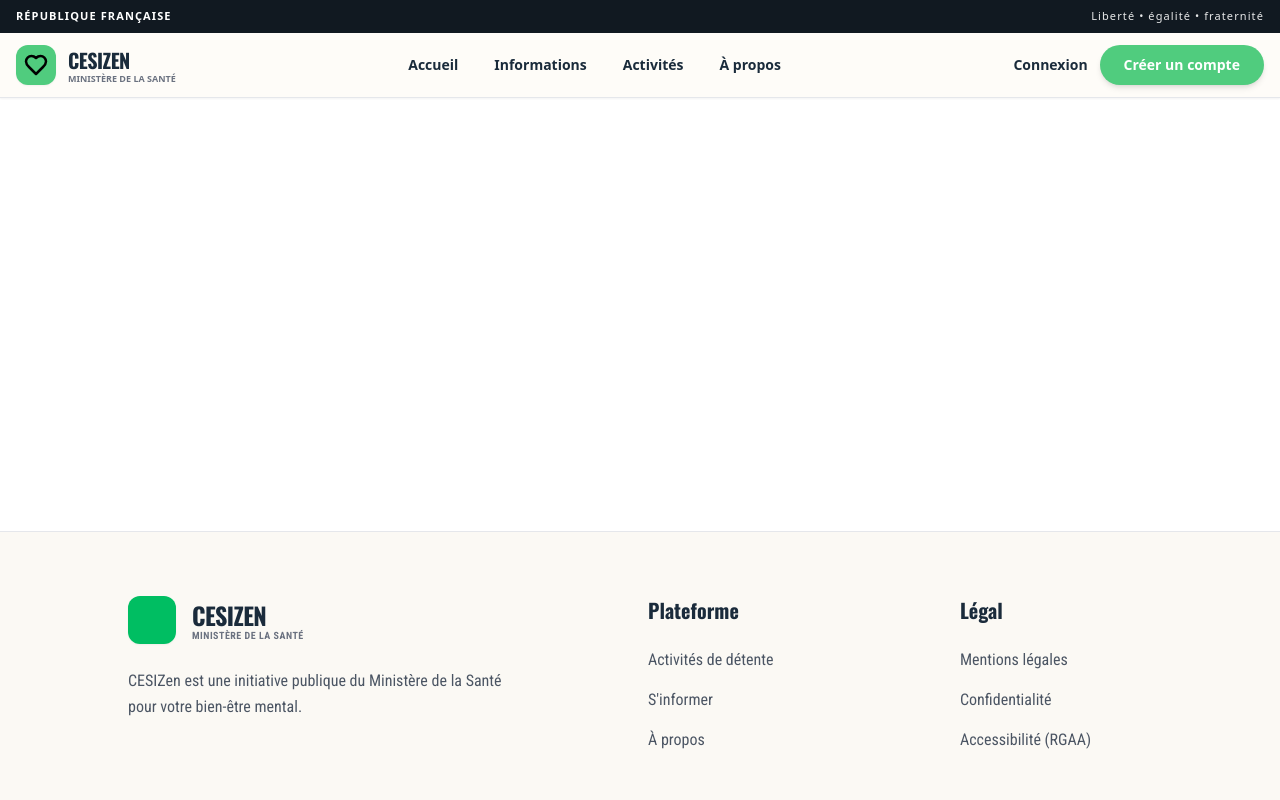
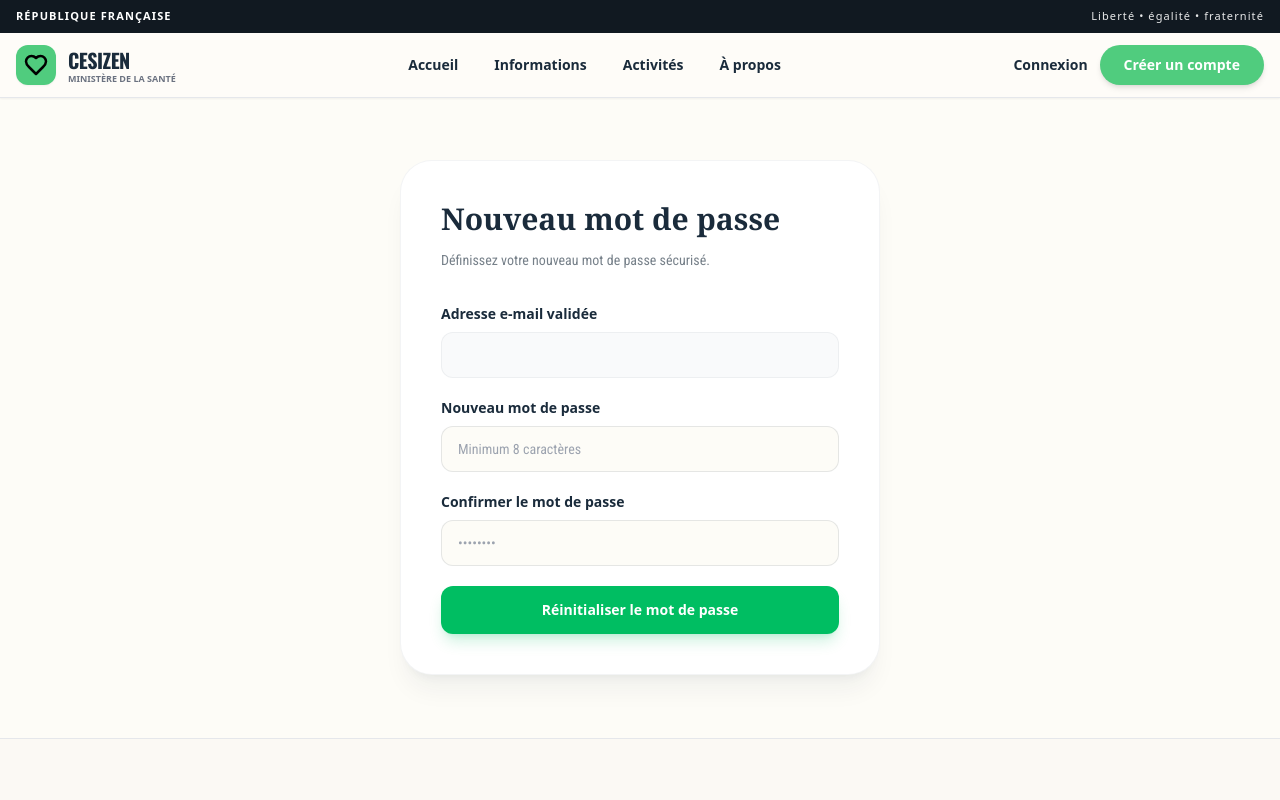
Before and after one commit to johanaT09/cesizen-web, a Nuxt app: page /auth/reset-password in a window 1280 px wide. Shown: the top 800 px of the page. Built offline with nearby package versions, Linux system fonts and the light colour scheme.

Commit message:
Fix: mot de passe oublie #99

```diff
--- /dev/null
+++ b/app/pages/auth/forgot-password.vue
@@ -0,0 +1,71 @@
+<template>
+    <div class="min-h-[80vh] flex items-center justify-center bg-backgroundPrimary px-4 py-12">
+        <div
+            class="bg-textSecondary p-8 md:p-10 rounded-[32px] shadow-xl shadow-textPrimary/5 w-full max-w-[480px] border border-textPrimary/5">
+
+            <div class="mb-6">
+                <NuxtLink to="/auth/login"
+                    class="text-textVert hover:underline inline-flex items-center gap-2 text-sm font-body">
+                    <BaseIcon name="arrow-left" customClass="h-4 w-4" /> Retour à la connexion
+                </NuxtLink>
+            </div>
+
+            <div class="mb-8">
+                <h1 class="text-textPrimary text-3xl font-serif font-bold mb-3">Mot de passe oublié</h1>
+                <p class="text-textPrimary/60 text-sm leading-relaxed font-body">
+                    Saisissez votre adresse e-mail pour recevoir un lien de réinitialisation.
+                </p>
+            </div>
+
+            <form @submit.prevent="handleSubmit" class="space-y-5">
+                <div class="space-y-2">
+                    <label for="email" class="block text-sm font-bold text-textPrimary">Adresse e-mail</label>
+                    <input id="email" type="email" v-model="email" placeholder="johana.terrier@viacesi.fr"
+                        class="w-full px-4 py-3 rounded-xl bg-backgroundPrimary border border-textPrimary/10 focus:border-buttonPrimary focus:ring-2 focus:ring-buttonPrimary/20 outline-none transition-all text-sm text-textPrimary font-body"
+                        required />
+                </div>
+
+                <p v-if="statusMessage" class="text-xs font-bold p-3 rounded-xl text-center font-body"
+                    :class="statusType === 'success' ? 'bg-textVert/10 text-textVert' : 'bg-red-500/10 text-red-500'">
+                    {{ statusMessage }}
+                </p>
+
+                <button type="submit" :disabled="loading"
+                    class="w-full bg-buttonPrimary hover:bg-buttonPrimaryDegrade1 text-textSecondary font-bold py-3.5 rounded-xl shadow-lg shadow-buttonPrimary/20 transition-all active:scale-[0.98] text-sm disabled:opacity-50">
+                    {{ loading ? 'Envoi en cours...' : 'Envoyer la demande' }}
+                </button>
+            </form>
+        </div>
+    </div>
+</template>
+
+<script setup lang="ts">
+const config = useRuntimeConfig()
+const email = ref('')
+const loading = ref(false)
+const statusMessage = ref('')
+const statusType = ref('success')
+
+const handleSubmit = async () => {
+    loading.value = true
+    statusMessage.value = ''
+
+    try {
+        const response = await $fetch<any>(`${config.public.apiBase}/forgot-password`, {
+            method: 'POST',
+            body: { email: email.value }
+        })
+
+        if (response.status === 'success') {
+            statusType.value = 'success'
+            statusMessage.value = "Un e-mail de réinitialisation vous a été envoyé !"
+            email.value = ''
+        }
+    } catch (error: any) {
+        statusType.value = 'error'
+        statusMessage.value = error.data?.message || "Une erreur est survenue."
+    } finally {
+        loading.value = false
+    }
+}
+</script>
--- /dev/null
+++ b/app/pages/auth/reset-password.vue
@@ -0,0 +1,107 @@
+<template>
+  <div class="min-h-[80vh] flex items-center justify-center bg-backgroundPrimary px-4 py-12">
+    <div class="bg-textSecondary p-8 md:p-10 rounded-[32px] shadow-xl shadow-textPrimary/5 w-full max-w-[480px] border border-textPrimary/5">
+
+      <div class="mb-8">
+        <h1 class="text-textPrimary text-3xl font-serif font-bold mb-3">Nouveau mot de passe</h1>
+        <p class="text-textPrimary/60 text-sm leading-relaxed font-body">
+          Définissez votre nouveau mot de passe sécurisé.
+        </p>
+      </div>
+
+      <form @submit.prevent="handleReset" class="space-y-5">
+        <div class="space-y-2">
+          <label class="block text-sm font-bold text-textPrimary">Adresse e-mail validée</label>
+          <input
+            v-model="form.email"
+            type="email"
+            disabled
+            class="w-full px-4 py-3 rounded-xl bg-gray-50 text-textPrimary/50 border border-textPrimary/5 outline-none text-sm font-body cursor-not-allowed"
+          />
+        </div>
+
+        <div class="space-y-2">
+          <label for="password" class="block text-sm font-bold text-textPrimary">Nouveau mot de passe</label>
+          <input
+            id="password"
+            v-model="form.password"
+            type="password"
+            placeholder="Minimum 8 caractères"
+            class="w-full px-4 py-3 rounded-xl bg-backgroundPrimary border border-textPrimary/10 focus:border-buttonPrimary focus:ring-2 focus:ring-buttonPrimary/20 outline-none transition-all text-sm text-textPrimary font-body"
+            required
+          />
+        </div>
+
+        <div class="space-y-2">
+          <label for="password_confirmation" class="block text-sm font-bold text-textPrimary">Confirmer le mot de passe</label>
+          <input
+            id="password_confirmation"
+            v-model="form.password_confirmation"
+            type="password"
+            placeholder="••••••••"
+            class="w-full px-4 py-3 rounded-xl bg-backgroundPrimary border border-textPrimary/10 focus:border-buttonPrimary focus:ring-2 focus:ring-buttonPrimary/20 outline-none transition-all text-sm text-textPrimary font-body"
+            required
+          />
+        </div>
+
+        <p v-if="statusMessage" class="text-xs font-bold p-3 rounded-xl text-center font-body"
+          :class="statusType === 'success' ? 'bg-textVert/10 text-textVert' : 'bg-red-500/10 text-red-500'">
+          {{ statusMessage }}
+        </p>
+
+        <button
+          type="submit"
+          :disabled="loading"
+          class="w-full bg-buttonPrimary hover:bg-buttonPrimaryDegrade1 text-textSecondary font-bold py-3.5 rounded-xl shadow-lg shadow-buttonPrimary/20 transition-all active:scale-[0.98] text-sm disabled:opacity-50"
+        >
+          {{ loading ? 'Mise à jour...' : 'Réinitialiser le mot de passe' }}
+        </button>
+      </form>
+    </div>
+  </div>
+</template>
+
+<script setup lang="ts">
+const route = useRoute()
+const loading = ref(false)
+const statusMessage = ref('')
+const statusType = ref('error')
+
+const form = ref({
+  token: '',
+  email: '',
+  password: '',
+  password_confirmation: ''
+})
+
+onMounted(() => {
+  form.value.token = (route.query.token as string) || ''
+  form.value.email = (route.query.email as string) || ''
+})
+
+const handleReset = async () => {
+  loading.value = true
+  statusMessage.value = ''
+
+  try {
+    const config = useRuntimeConfig()
+    const response = await $fetch<any>(`${config.public.apiBase}/reset-password`, {
+      method: 'POST',
+      body: form.value
+    })
+
+    if (response.status === 'success') {
+      statusType.value = 'success'
+      statusMessage.value = "Mot de passe modifié avec succès ! Redirection..."
+      setTimeout(() => {
+        navigateTo('/auth/login')
+      }, 2000)
+    }
+  } catch (error: any) {
+    statusType.value = 'error'
+    statusMessage.value = error.data?.message || "Le jeton est invalide ou a expiré."
+  } finally {
+    loading.value = false
+  }
+}
+</script>
```
